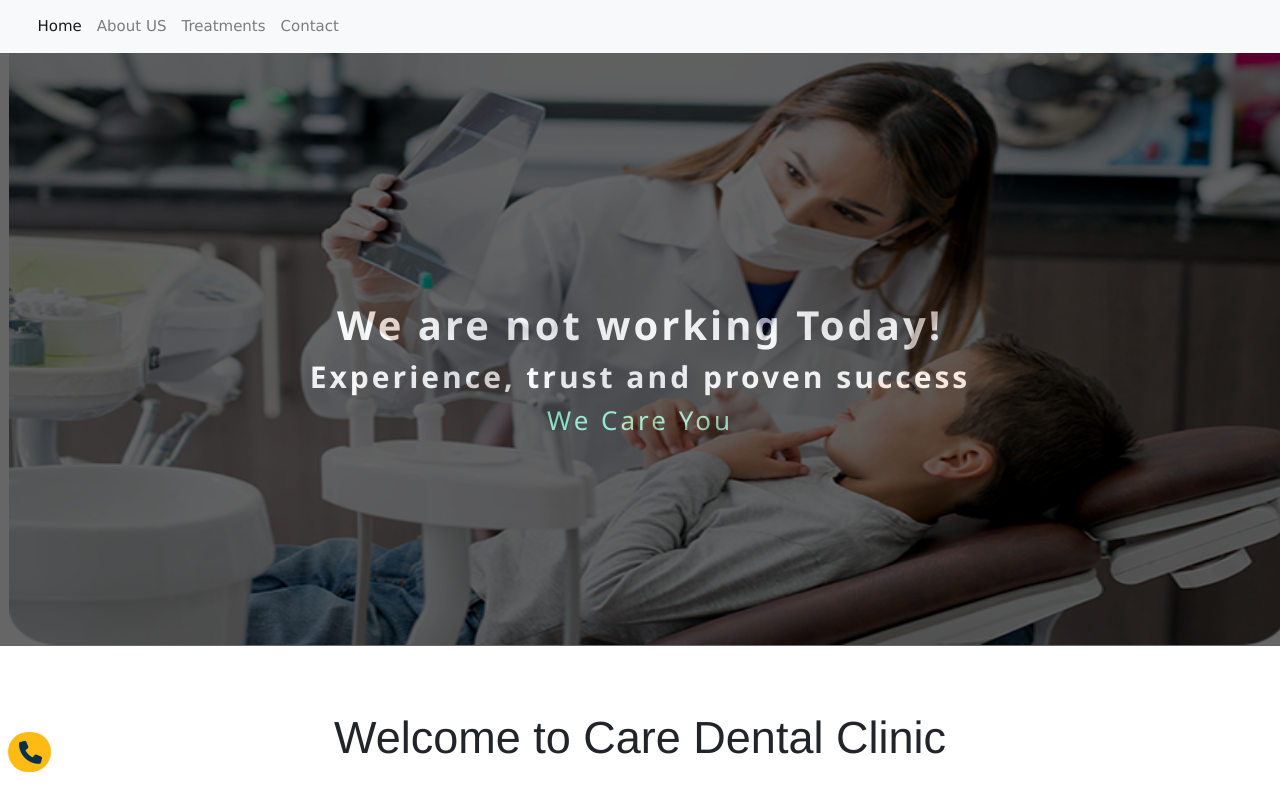
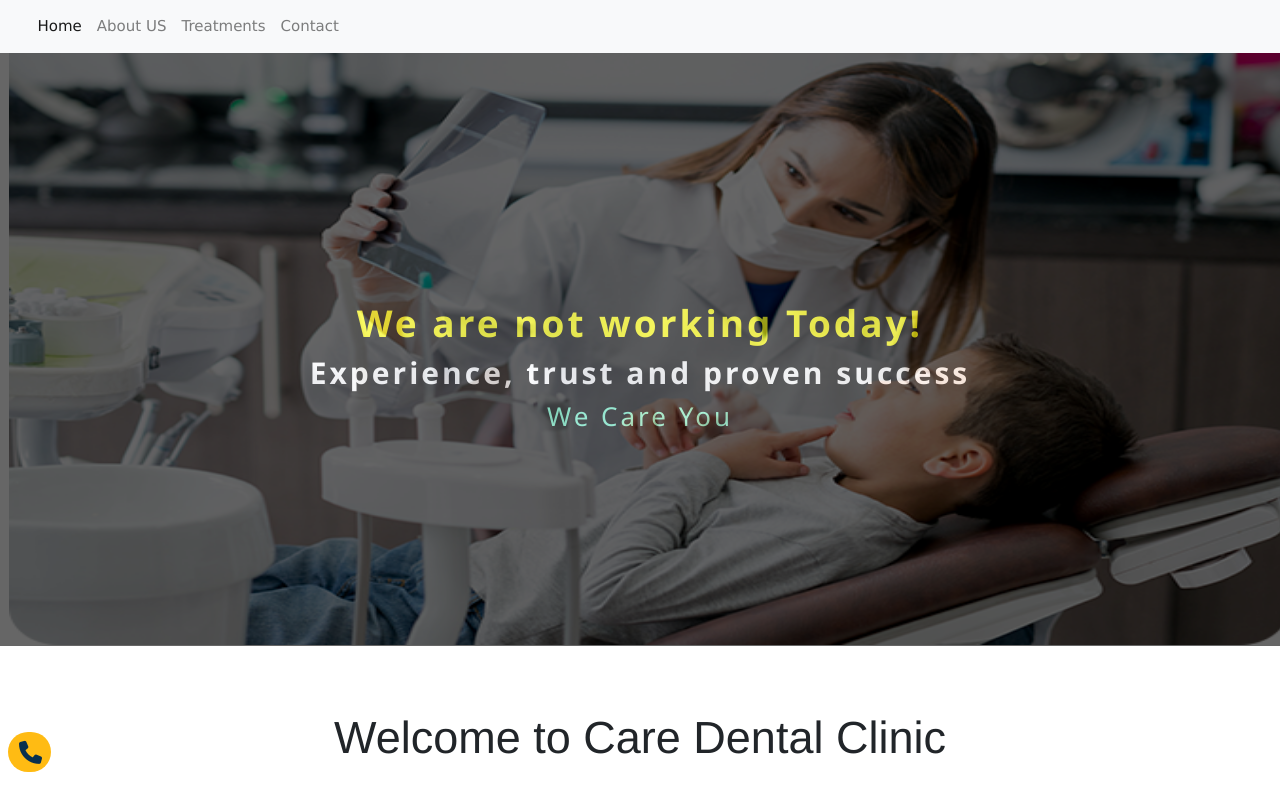
Before and after one commit to caredentalclinic/care, a plain HTML site: page index.html in a window 1280 px wide. Shown: the top 808 px of the page. Drawn offline with nearby package versions, Linux system fonts and the light colour scheme.

Commit message:
Update index.html

```diff
--- a/index.html
+++ b/index.html
@@ -75,7 +75,7 @@
         <div class="col-md-12 col-xs-12">
           <img style="margin-left: 9px;" class="img-responsive" src="images/pic2.png" alt="Chania" width="100%"  height="645px">
           <div class="blackness img-title" style="padding-top: 290px;">
-            <h1 style="font-size: 40px;color: white;font-weight: 1000;">We are not working Today!</h1>
+            <h1 style="font-size: 37px;color: yellow;font-weight: 1000;">We are not working Today!</h1>
             <h1 style="font-size: 30px;color: white;font-weight: 700;">Experience, trust and proven success</h1>
             <h1 cla 10p;ss="w3-center w3-animate-bottom" style="color: aquamarine;font-size: 26px;">We Care You</h1>
 
```
